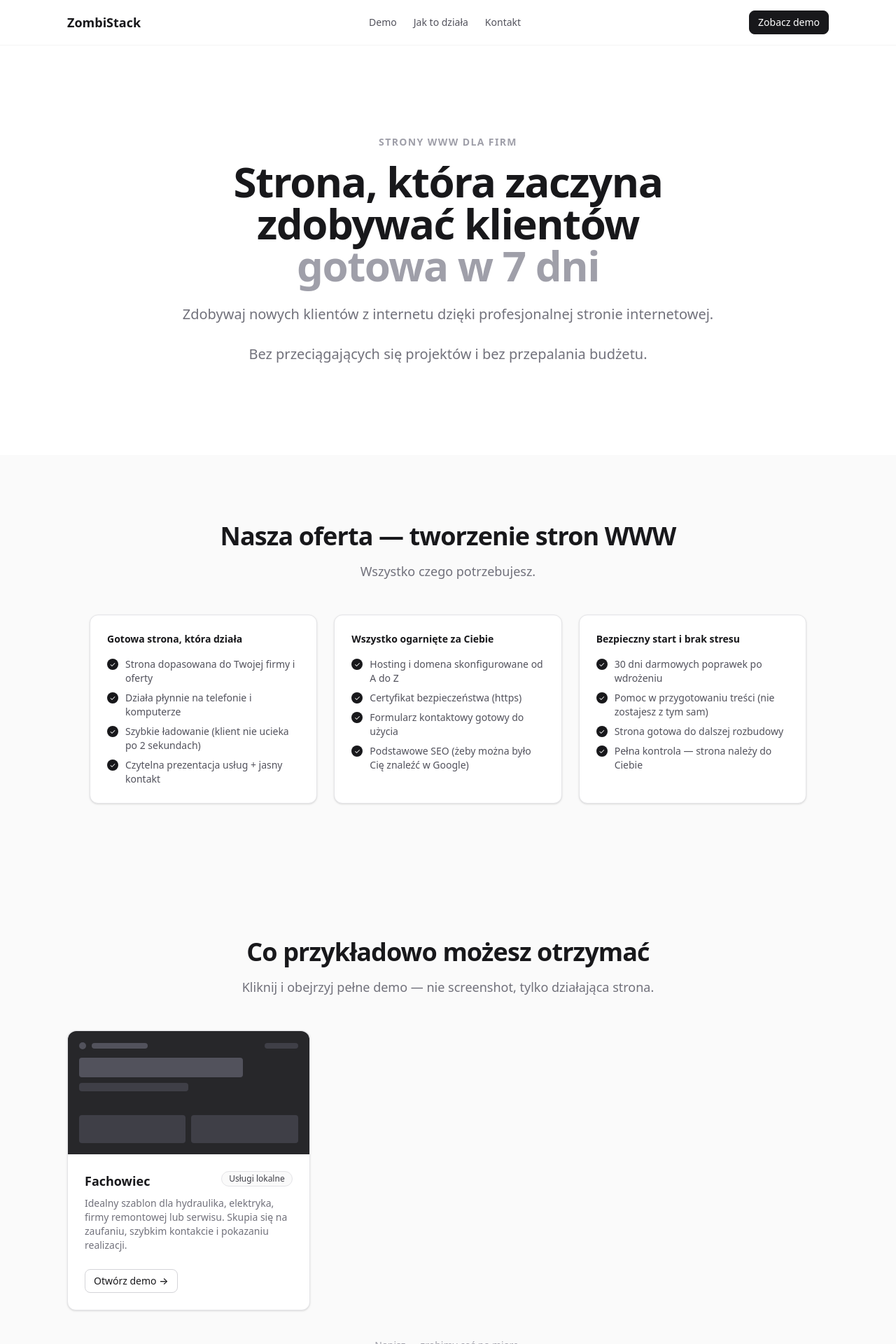
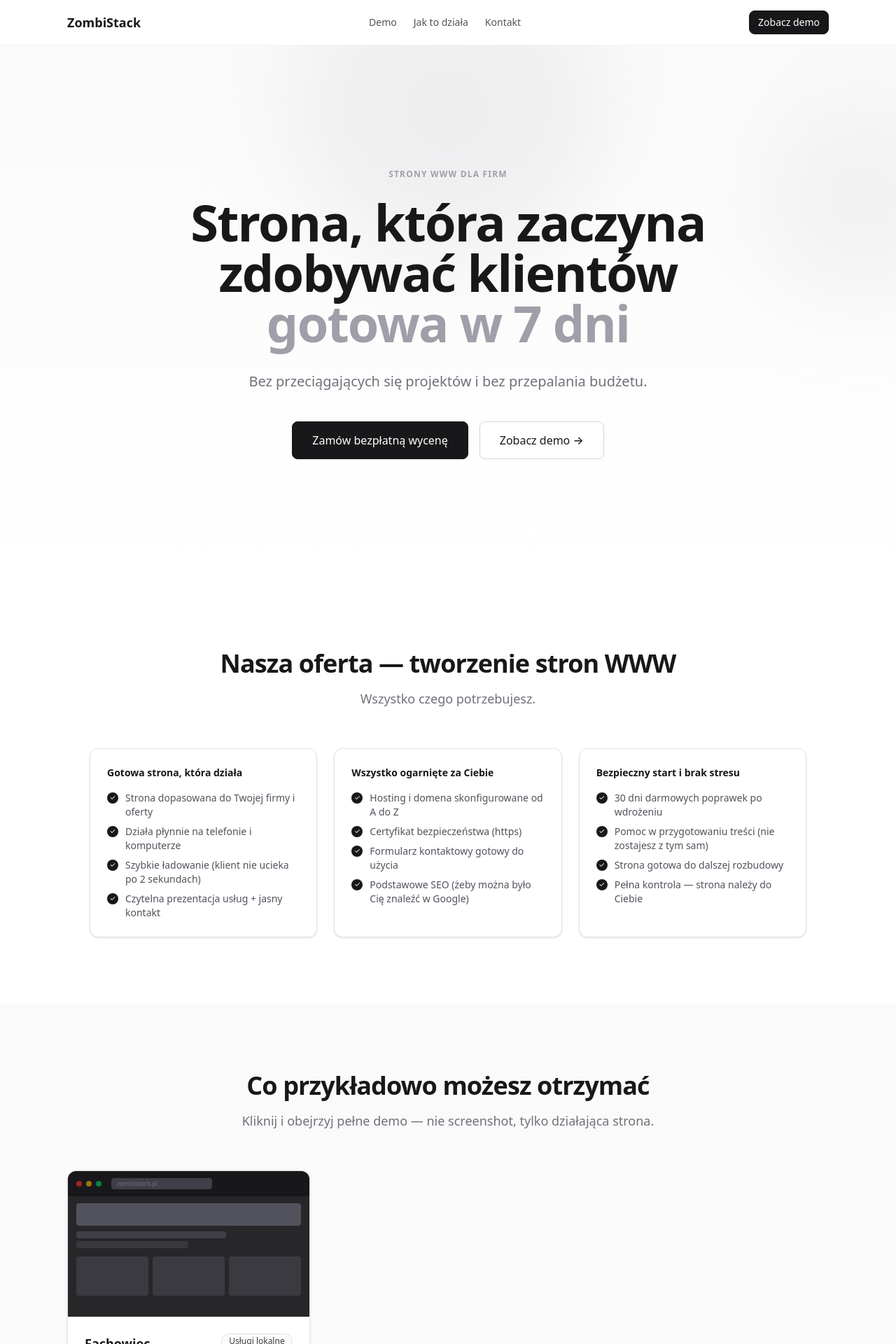
Before and after one commit to zombinator1/ZombiStackPortfolio, a Next.js app: page / in a window 1280 px wide. Shown: the top 1920 px of the page at 70% size. Built offline with nearby package versions, Linux system fonts and the light colour scheme; no server answers.

Commit message:
revert hoover

```diff
--- a/src/components/marketing/hero.tsx
+++ b/src/components/marketing/hero.tsx
@@ -3,22 +3,31 @@ import { Button } from '@/components/ui/button';
 
 export function Hero() {
   return (
-    <section className="bg-white py-24 sm:py-32">
+    <section className="relative overflow-hidden bg-gradient-to-b from-zinc-50 to-white py-32 sm:py-44">
+      {/* Decorative blurred shapes */}
+      <div className="pointer-events-none absolute -top-32 left-1/2 h-[28rem] w-[28rem] -translate-x-1/2 rounded-full bg-zinc-200 opacity-50 blur-3xl" />
+      <div className="pointer-events-none absolute top-20 -right-24 h-72 w-72 rounded-full bg-zinc-300 opacity-25 blur-3xl" />
+
       <Container>
-        <div className="mx-auto max-w-3xl text-center">
-          <p className="mb-4 text-sm font-semibold uppercase tracking-widest text-zinc-400">
+        <div className="relative mx-auto max-w-3xl text-center">
+          <p className="mb-6 text-xs font-semibold uppercase tracking-widest text-zinc-400">
             Strony WWW dla firm
           </p>
-          <h1 className="text-4xl font-extrabold tracking-tight text-zinc-900 sm:text-5xl lg:text-6xl">
-            Strona, która zaczyna zdobywać klientów {' '}
+          <h1 className="text-5xl font-extrabold tracking-tight text-zinc-900 sm:text-6xl lg:text-7xl">
+            Strona, która zaczyna<br className="hidden sm:block" /> zdobywać klientów{' '}
             <span className="text-zinc-400">gotowa w 7 dni</span>
           </h1>
-          <p className="mt-6 text-xl leading-relaxed text-zinc-500">
-            Zdobywaj nowych klientów z internetu dzięki profesjonalnej stronie internetowej.
-          </p>
-          <p className="mt-6 text-xl leading-relaxed text-zinc-500">
+          <p className="mt-8 text-xl leading-relaxed text-zinc-500">
             Bez przeciągających się projektów i bez przepalania budżetu.
           </p>
+          <div className="mt-10 flex flex-col items-center gap-4 sm:flex-row sm:justify-center">
+            <Button href="/#kontakt" size="lg">
+              Zamów bezpłatną wycenę
+            </Button>
+            <Button href="/templates" variant="secondary" size="lg">
+              Zobacz demo →
+            </Button>
+          </div>
         </div>
       </Container>
     </section>
--- a/src/components/marketing/offer-includes.tsx
+++ b/src/components/marketing/offer-includes.tsx
@@ -33,7 +33,7 @@ const groups = [
 
 export function OfferIncludes() {
   return (
-    <section className="bg-zinc-50 py-24">
+    <section className="bg-white py-24">
       <Container>
         <SectionHeading
           title="Nasza oferta — tworzenie stron WWW"
--- a/src/components/marketing/process-steps.tsx
+++ b/src/components/marketing/process-steps.tsx
@@ -32,8 +32,8 @@ export function ProcessSteps() {
         />
         <div className="grid gap-8 sm:grid-cols-3">
           {steps.map((step) => (
-            <div key={step.number} className="relative">
-              <p className="mb-3 text-4xl font-black text-zinc-100">{step.number}</p>
+            <div key={step.number} className="relative rounded-xl border border-zinc-100 bg-zinc-50 p-6">
+              <p className="mb-3 text-4xl font-black text-zinc-200">{step.number}</p>
               <h3 className="mb-2 text-lg font-semibold text-zinc-900">{step.title}</h3>
               <p className="text-sm leading-relaxed text-zinc-500">{step.description}</p>
             </div>
--- a/src/components/marketing/value-props.tsx
+++ b/src/components/marketing/value-props.tsx
@@ -16,7 +16,7 @@ const reasons = [
 
 export function ValueProps() {
   return (
-    <section className="bg-white py-24">
+    <section className="bg-zinc-50 py-24">
       <Container>
         <SectionHeading
           title="Dlaczego klienci to wybierają"
@@ -24,7 +24,7 @@ export function ValueProps() {
         />
         <div className="grid gap-6 sm:grid-cols-2">
           {reasons.map((reason) => (
-            <div key={reason.title} className="rounded-xl border border-zinc-100 p-6">
+            <div key={reason.title} className="rounded-xl border border-zinc-200 bg-white p-8 shadow-sm">
               <h3 className="mb-2 text-base font-semibold text-zinc-900">{reason.title}</h3>
               <p className="text-sm leading-relaxed text-zinc-500">{reason.description}</p>
             </div>
--- a/src/components/ui/section-heading.tsx
+++ b/src/components/ui/section-heading.tsx
@@ -5,9 +5,9 @@ type SectionHeadingProps = {
 
 export function SectionHeading({ title, subtitle }: SectionHeadingProps) {
   return (
-    <div className="mb-12 text-center">
-      <h2 className="text-3xl font-bold tracking-tight text-zinc-900 sm:text-4xl">{title}</h2>
-      {subtitle && <p className="mt-4 text-lg text-zinc-500">{subtitle}</p>}
+    <div className="mb-14 text-center">
+      <h2 className="text-3xl font-extrabold tracking-tight text-zinc-900 sm:text-4xl">{title}</h2>
+      {subtitle && <p className="mt-4 text-lg leading-relaxed text-zinc-500 max-w-2xl mx-auto">{subtitle}</p>}
     </div>
   );
 }
--- a/src/components/ui/template-card.tsx
+++ b/src/components/ui/template-card.tsx
@@ -8,17 +8,26 @@ type TemplateCardProps = {
 
 function TemplateCardThumbnail() {
   return (
-    <div className="flex h-44 flex-col gap-2 rounded-t-xl bg-zinc-800 p-4">
-      <div className="flex items-center gap-2">
-        <div className="h-2.5 w-2.5 rounded-full bg-zinc-600" />
-        <div className="h-2 w-20 rounded-full bg-zinc-600" />
-        <div className="ml-auto h-2 w-12 rounded-full bg-zinc-700" />
+    <div className="h-52 overflow-hidden rounded-t-xl bg-zinc-800">
+      {/* Browser chrome bar */}
+      <div className="flex items-center gap-1.5 bg-zinc-900 px-3 py-2.5">
+        <div className="h-2 w-2 rounded-full bg-red-500/60" />
+        <div className="h-2 w-2 rounded-full bg-yellow-500/60" />
+        <div className="h-2 w-2 rounded-full bg-green-500/60" />
+        <div className="ml-2 flex h-4 w-36 items-center rounded bg-zinc-700 px-2">
+          <span className="text-[9px] text-zinc-500">zombistack.pl</span>
+        </div>
       </div>
-      <div className="mt-1 h-7 w-3/4 rounded bg-zinc-600" />
-      <div className="h-3 w-1/2 rounded bg-zinc-700" />
-      <div className="mt-auto grid grid-cols-2 gap-2">
-        <div className="h-10 rounded bg-zinc-700" />
-        <div className="h-10 rounded bg-zinc-700" />
+      {/* Page content mockup */}
+      <div className="bg-zinc-800 p-3 pt-2.5">
+        <div className="mb-2 h-8 w-full rounded bg-zinc-600" />
+        <div className="mb-1 h-2.5 w-2/3 rounded bg-zinc-700" />
+        <div className="mb-3 h-2.5 w-1/2 rounded bg-zinc-700/70" />
+        <div className="grid grid-cols-3 gap-1.5">
+          <div className="h-14 rounded bg-zinc-700/80" />
+          <div className="h-14 rounded bg-zinc-700/80" />
+          <div className="h-14 rounded bg-zinc-700/80" />
+        </div>
       </div>
     </div>
   );
@@ -26,7 +35,7 @@ function TemplateCardThumbnail() {
 
 export function TemplateCard({ template }: TemplateCardProps) {
   return (
-    <div className="flex flex-col rounded-xl border border-zinc-200 bg-white shadow-sm transition-shadow hover:shadow-md">
+    <div className="group flex flex-col rounded-xl border border-zinc-200 bg-white shadow-sm transition-shadow hover:shadow-md">
       <TemplateCardThumbnail />
       <div className="flex flex-1 flex-col p-6">
         <div className="flex items-start justify-between gap-3">
@@ -35,7 +44,7 @@ export function TemplateCard({ template }: TemplateCardProps) {
         </div>
         <p className="mt-2 text-sm text-zinc-500">{template.description}</p>
         <div className="mt-6">
-          <Button href={`/templates/${template.slug}`} variant="secondary" size="sm">
+          <Button href={`/templates/${template.slug}`} size="sm">
             Otwórz demo →
           </Button>
         </div>
```
